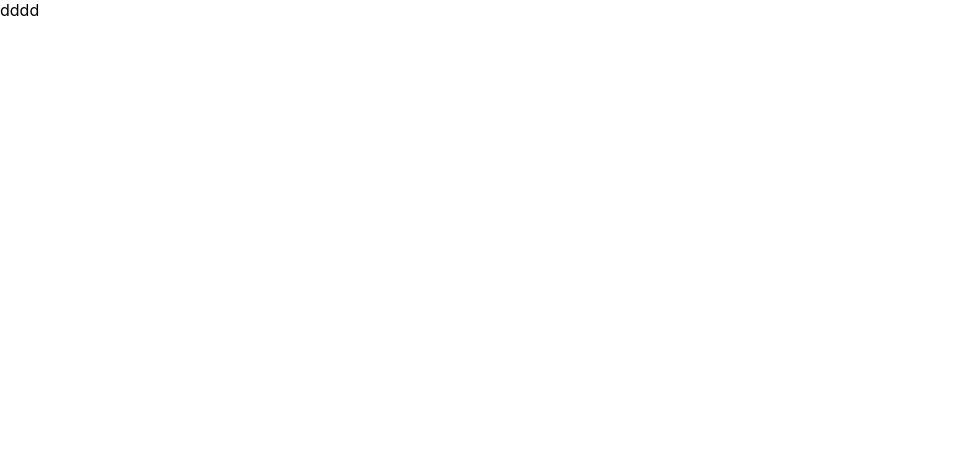
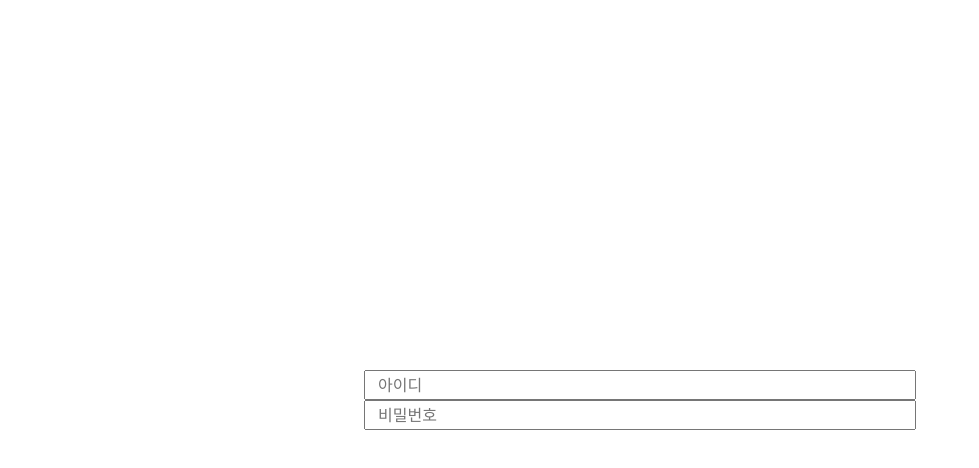
Before and after one commit to leemhoon00/board_front, a React (Create React App) app: page / in a window 1280 px wide. Shown: the top 468 px of the page, without its empty margins (0-979 px from the left). Built offline with nearby package versions, Linux system fonts and the light colour scheme.

Commit message:
design: align center

```diff
--- a/public/index.html
+++ b/public/index.html
@@ -15,6 +15,9 @@
       user's mobile device or desktop. See https://developers.google.com/web/fundamentals/web-app-manifest/
     -->
     <link rel="manifest" href="%PUBLIC_URL%/manifest.json" />
+    <link rel="stylesheet" href="https://cdn.jsdelivr.net/npm/bootstrap@5.2.3/dist/css/bootstrap.min.css" integrity="sha384-rbsA2VBKQhggwzxH7pPCaAqO46MgnOM80zW1RWuH61DGLwZJEdK2Kadq2F9CUG65" crossorigin="anonymous">
+    <script src="https://cdn.jsdelivr.net/npm/bootstrap@5.2.3/dist/js/bootstrap.min.js" integrity="sha384-cuYeSxntonz0PPNlHhBs68uyIAVpIIOZZ5JqeqvYYIcEL727kskC66kF92t6Xl2V" crossorigin="anonymous"></script>
+
     <!--
       Notice the use of %PUBLIC_URL% in the tags above.
       It will be replaced with the URL of the `public` folder during the build.
--- a/src/pages/LoginPage/loginComponent.js
+++ b/src/pages/LoginPage/loginComponent.js
@@ -1,10 +1,26 @@
 import * as React from "react";
 
 class LoginComponent extends React.Component{
+  submitEvent = (event) => {
+    event.preventDefault();
+  }
+
   render() {
     return (
-      <div>
-        dddd
+      <div style={{
+        display: 'flex',
+        justifyContent: 'center',
+        alignItems: 'center',
+        width: '100%',
+        height: '100vh',
+      }}>
+        <form className="row" style={{
+
+
+        }}>
+          <input name="id" class="col-12" placeholder="아이디" required type="text"/>
+          <input name="pw" class="col-12" placeholder="비밀번호" required type="password" />
+        </form>
       </div>
     );
   }
```
Also changed, not shown: public/manifest.json, src/index.js (line endings or trailing spaces).
